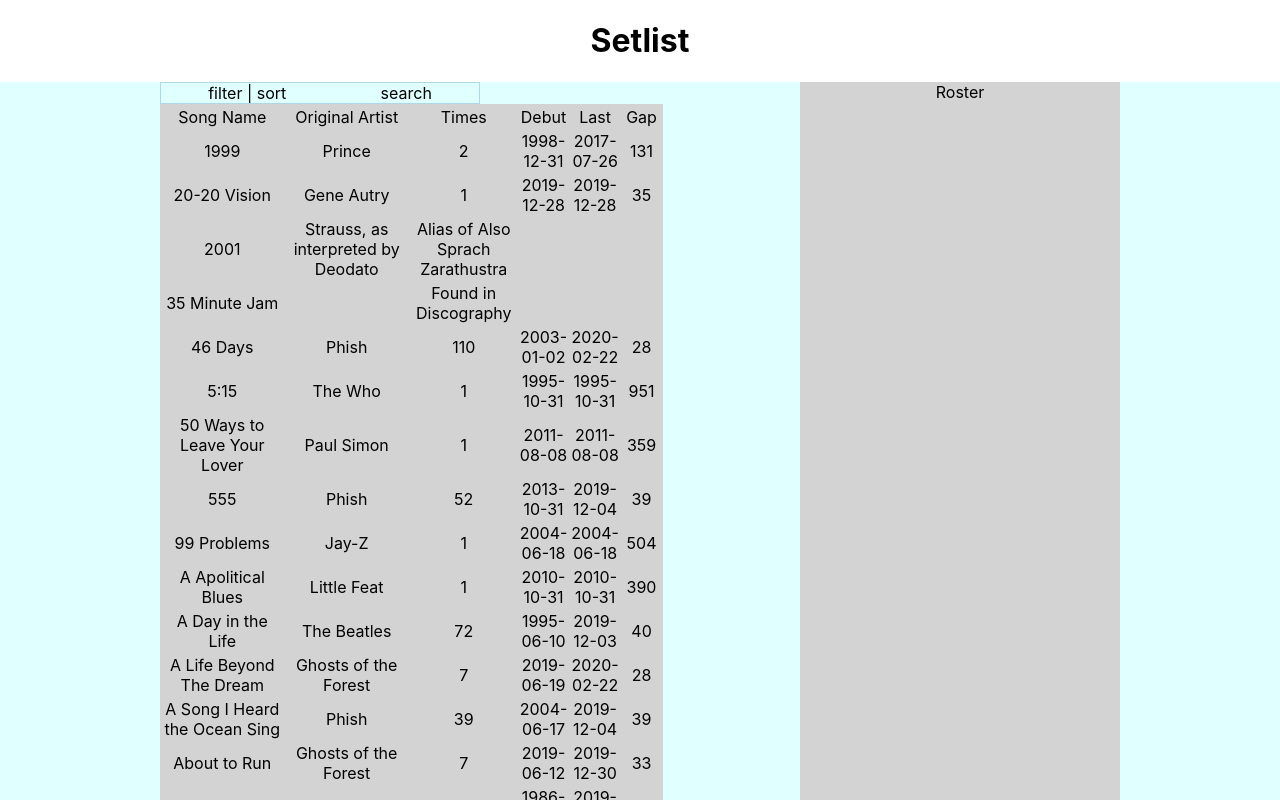
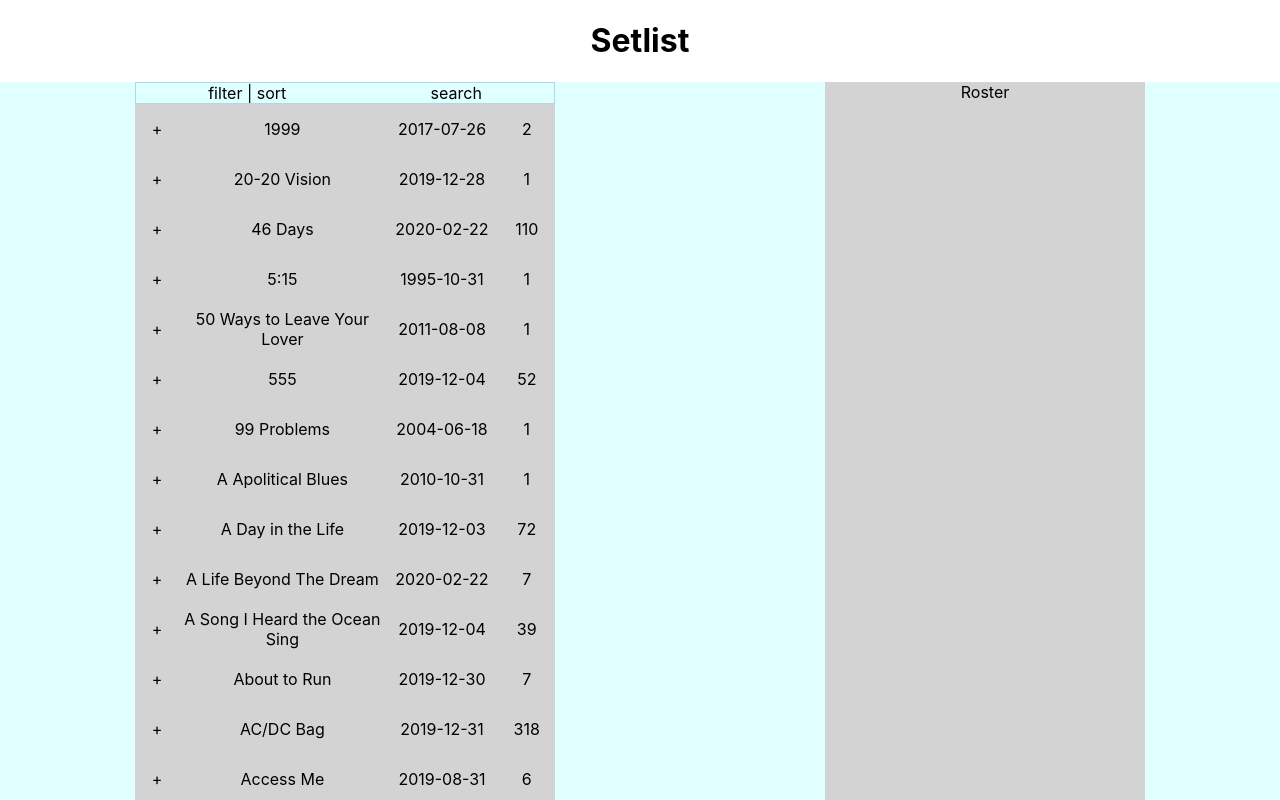
Before and after one commit to samgqroberts/setlist, a React (Create React App) app in the folder client/: page / in a window 1280 px wide. Shown: the top 800 px of the page. Built offline with nearby package versions, Linux system fonts and the light colour scheme.

Commit message:
rework song list table to show actual data we want

```diff
--- a/client/src/App.module.css
+++ b/client/src/App.module.css
@@ -16,7 +16,7 @@
 
 .songList {
   margin: 0 40px;
-  width: 320px;
+  width: 420px;
   display: flex;
   flex-direction: column;
 }
@@ -32,6 +32,34 @@
 .songListTable {
   background: lightgrey;
   flex: 1;
+  border-spacing: 0;
+  table-layout: fixed;
+  width: 100%;
+}
+
+.songListTable tbody {
+  width: 100%;
+}
+
+.songListTable tr {
+  height: 50px;
+  width: 100%;
+}
+.songListTable td {
+  padding: 2px;
+  margin: 0;
+}
+.songListTable td:nth-child(1) {
+  width: 10%;
+}
+.songListTable td:nth-child(2) {
+  width: 50%;
+}
+.songListTable td:nth-child(3) {
+  width: 27%;
+}
+.songListTable td:nth-child(4) {
+  width: 13%;
 }
 
 .roster {
--- a/client/src/App.tsx
+++ b/client/src/App.tsx
@@ -1,6 +1,8 @@
 import data from './song-data.json';
 import styles from './App.module.css';
 import React from 'react';
+
+const songs = data.filter(d => !!d.playInfo);
 
 function App() {
   return (
@@ -13,31 +15,13 @@
             <div className={styles.search}>search</div>
           </div>
           <table className={styles.songListTable}>
-            <thead>
-              <td>Song Name</td>
-              <td>Original Artist</td>
-              <td>Times</td>
-              <td>Debut</td>
-              <td>Last</td>
-              <td>Gap</td>
-            </thead>
             <tbody>
-              {data.map(d => (
+              {songs.map(d => (
                 <tr key={d.songName}>
+                  <td>+</td>
                   <td>{d.songName}</td>
-                  <td>{d.originalArtist}</td>
-                  {d.aliasOf ? (
-                    <td>Alias of&nbsp;{d.aliasOf}</td>
-                  ) : d.foundInDiscography ? (
-                    <td>Found in Discography</td>
-                  ) : (
-                    <React.Fragment>
-                      <td>{d.playInfo?.times}</td>
-                      <td>{d.playInfo?.debut}</td>
-                      <td>{d.playInfo?.last}</td>
-                      <td>{d.playInfo?.gap}</td>
-                    </React.Fragment>
-                  )}
+                  <td>{d.playInfo?.last}</td>
+                  <td>{d.playInfo?.times}</td>
                 </tr>
               ))}
             </tbody>
```
